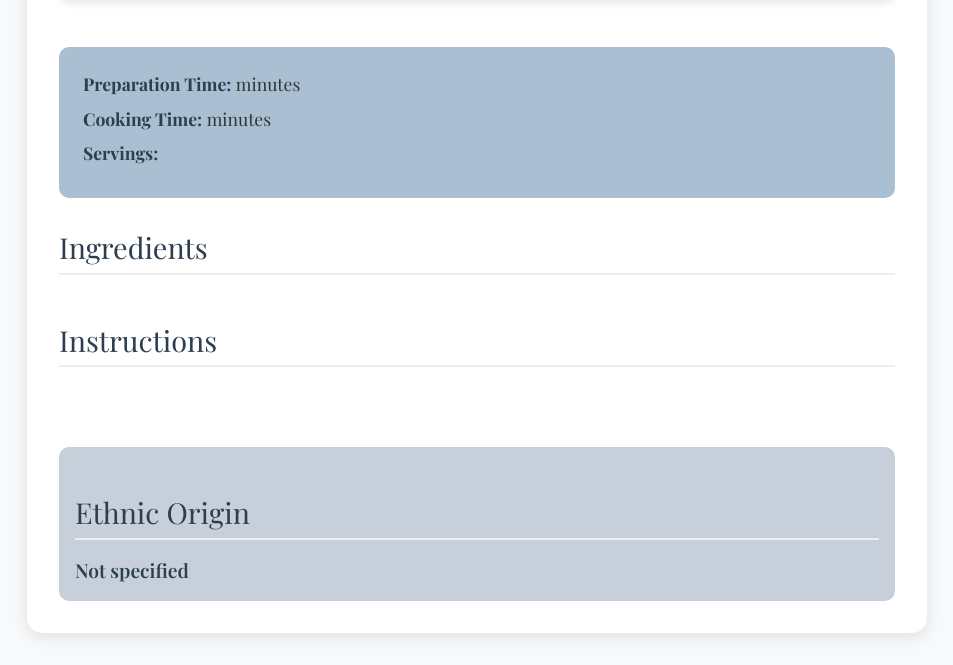
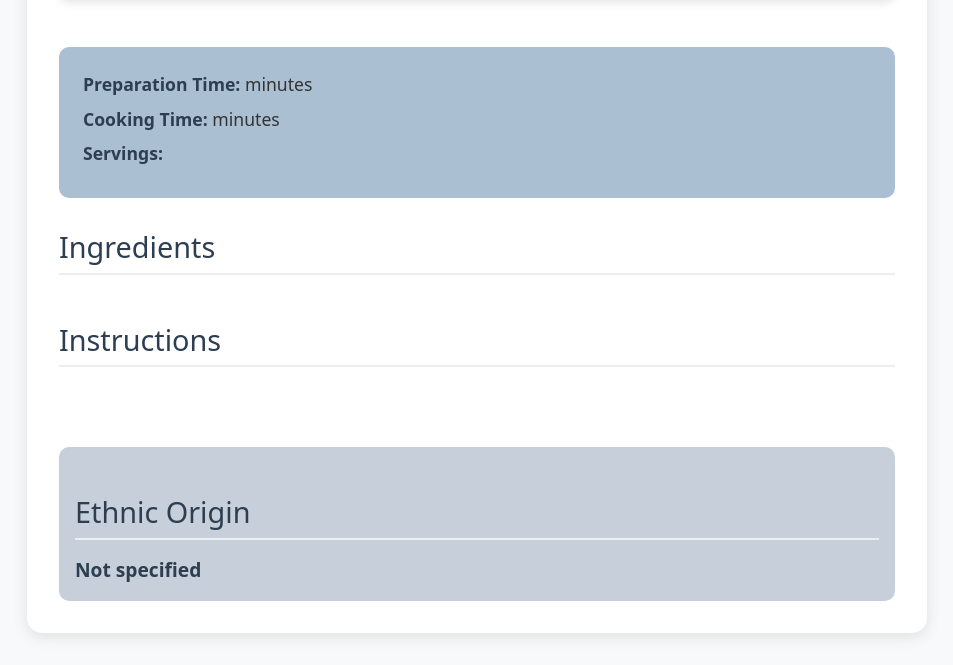
Before and after one commit to Hkz0/Kampung-kitchen-web, a PHP site: page /frontend/recipe.html in a window 1280 px wide. Shown: the part 694-1359 px from the top of the page, without its empty margins (163-1116 px from the left). Run offline with PHP 8.4, Linux system fonts and the light colour scheme; data that the repository does not hold is empty.

Commit message:
Remove Playfair Display font from dashboard and recipe pages; update CSS to enhance styling consistency across the frontend.

```diff
--- a/frontend/css/recipe.css
+++ b/frontend/css/recipe.css
@@ -1,6 +1,5 @@
 /* General styling */
 body {
-    font-family: 'Playfair Display', serif;
     background-color: #f8f9fa;
     color: #333;
 }
--- a/frontend/dashboard.html
+++ b/frontend/dashboard.html
@@ -6,7 +6,6 @@
     <title>Kampung Kitchen</title>
     <link href="https://cdn.jsdelivr.net/npm/bootstrap@5.3.3/dist/css/bootstrap.min.css" rel="stylesheet">
     <link rel="stylesheet" href="css/dashboard.css">
-    <link href="https://fonts.googleapis.com/css2?family=Playfair+Display:wght@400;600;700&display=swap" rel="stylesheet">
 </head>
 <body>
     <!-- Navbar -->
--- a/frontend/recipe.html
+++ b/frontend/recipe.html
@@ -5,7 +5,6 @@
     <meta name="viewport" content="width=device-width, initial-scale=1">
     <title>Recipe Details</title>
     <link href="https://cdn.jsdelivr.net/npm/bootstrap@5.3.3/dist/css/bootstrap.min.css" rel="stylesheet">
-    <link href="https://fonts.googleapis.com/css2?family=Playfair+Display:wght@400;600;700&display=swap" rel="stylesheet">
     <link href="css/recipe.css" rel="stylesheet">
 
 
```
Also changed, not shown: frontend/css/dashboard.css (+6 -4 lines).
